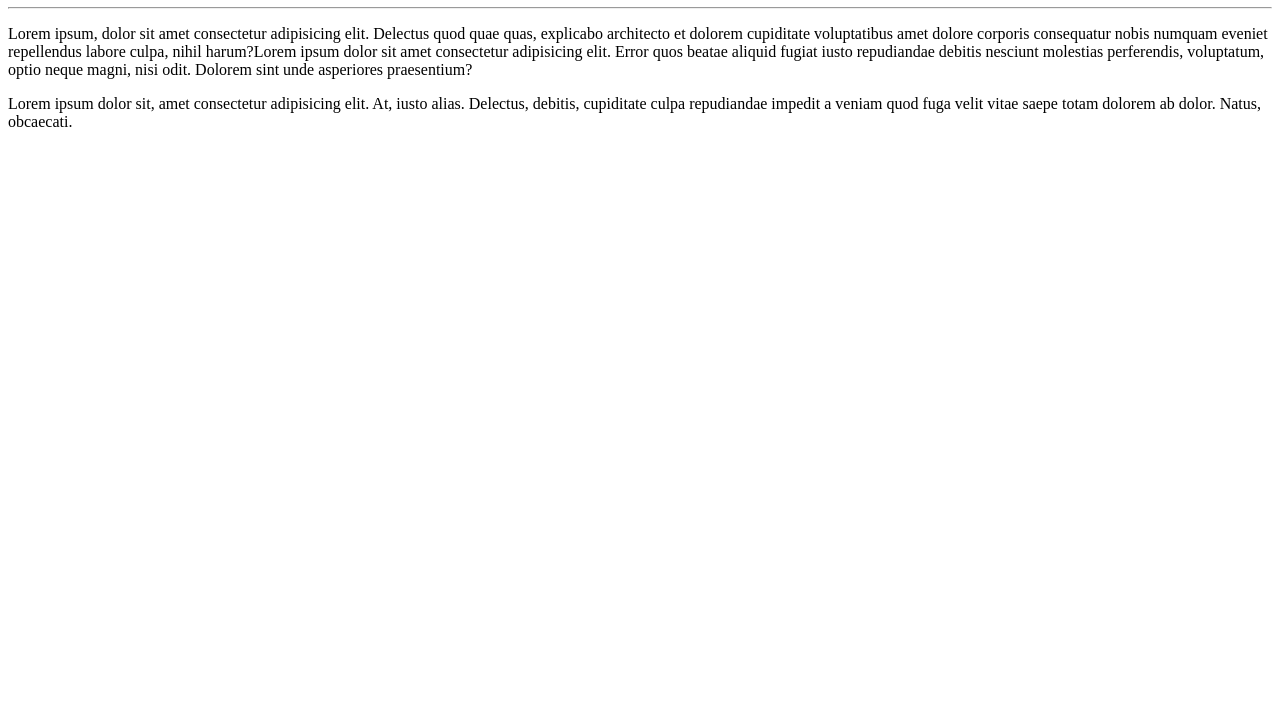
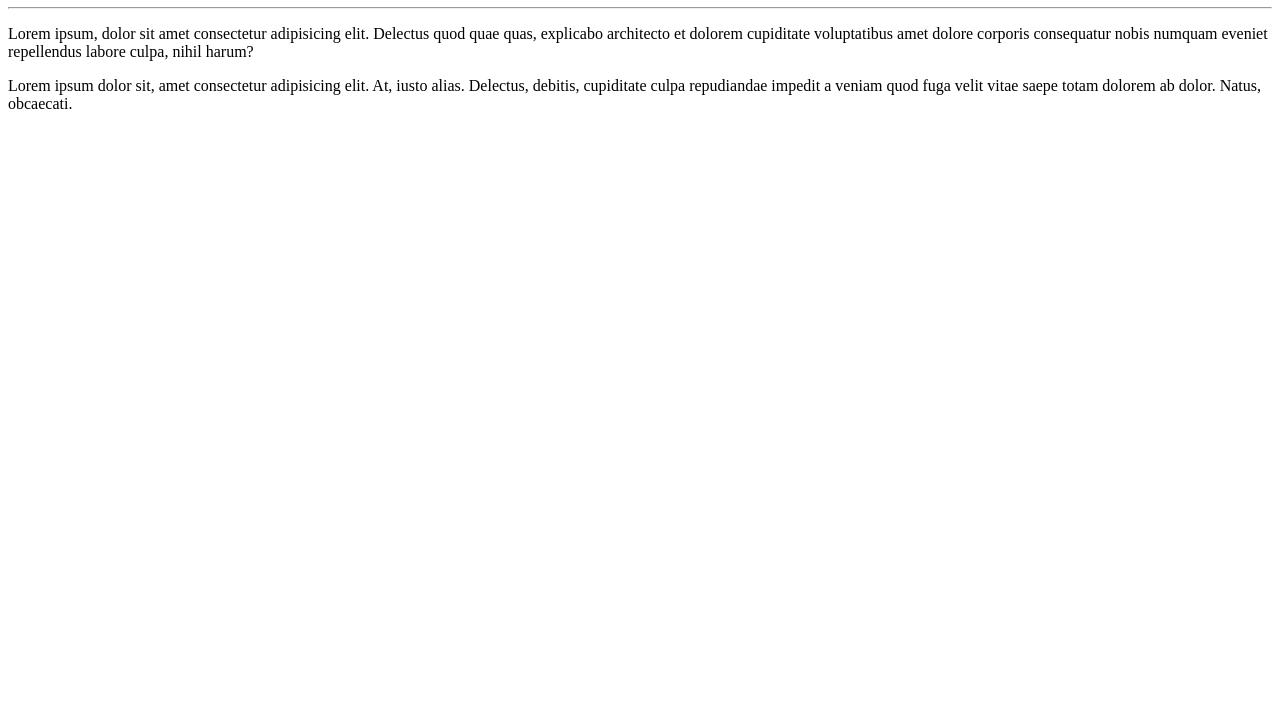
Before and after one commit to AydanAmorim/OlaMundo, a plain HTML site: page site-exemplo/index.html in a window 1280 px wide. Shown: the part 73-800 px from the top of the page. Drawn offline with Linux system fonts and the light colour scheme.

Commit message:
Update index.html

```diff
--- a/site-exemplo/index.html
+++ b/site-exemplo/index.html
@@ -8,7 +8,7 @@
 <body>
     <h1>Olá, mundo!</h1>
     <hr>
-    <p>Lorem ipsum, dolor sit amet consectetur adipisicing elit. Delectus quod quae quas, explicabo architecto et dolorem cupiditate voluptatibus amet dolore corporis consequatur nobis numquam eveniet repellendus labore culpa, nihil harum?Lorem ipsum dolor sit amet consectetur adipisicing elit. Error quos beatae aliquid fugiat iusto repudiandae debitis nesciunt molestias perferendis, voluptatum, optio neque magni, nisi odit. Dolorem sint unde asperiores praesentium?</p>
+    <p>Lorem ipsum, dolor sit amet consectetur adipisicing elit. Delectus quod quae quas, explicabo architecto et dolorem cupiditate voluptatibus amet dolore corporis consequatur nobis numquam eveniet repellendus labore culpa, nihil harum?</p>
     <p>Lorem ipsum dolor sit, amet consectetur adipisicing elit. At, iusto alias. Delectus, debitis, cupiditate culpa repudiandae impedit a veniam quod fuga velit vitae saepe totam dolorem ab dolor. Natus, obcaecati.</p>
 </body>
 </html>
```
